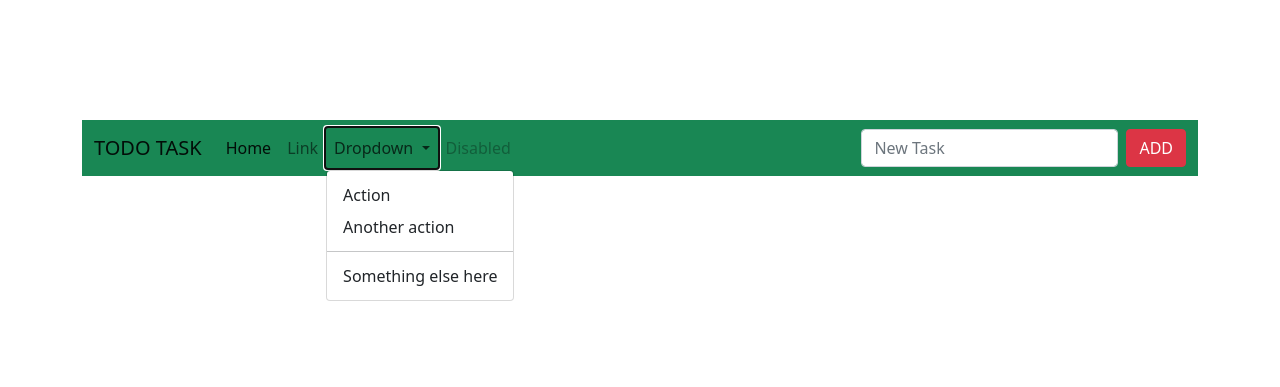
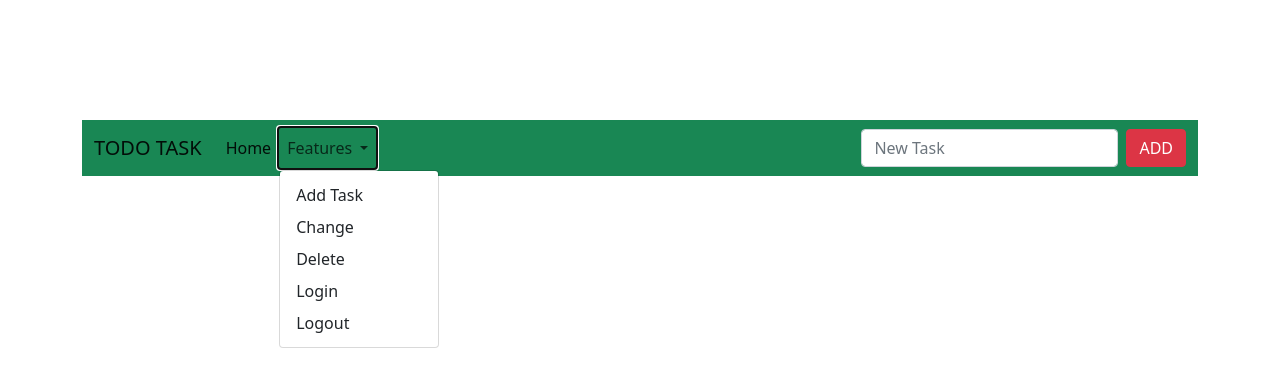
Before and after one commit to NokRattana/Woodo_app, a Django app: page / in a window 1280 px wide, after a click on "Features". Shown: the part 56-443 px from the top of the page. Run offline with Django 3.2, Linux system fonts and the light colour scheme; data that the repository does not hold is empty.

Commit message:
add Delete,Change, and Edit functions to App.

```diff
--- a/backend_todo/stuff/templates/home.html
+++ b/backend_todo/stuff/templates/home.html
@@ -4,18 +4,7 @@
 
  {% block content%}
  <div class="container">
- {% if messages %}
-    {% for message in messages %}
-    <div class="alert alert-warning alert-dismissable" role="alert">
-      <button type="button" class="btn-close" data-bs-dismiss="alert" aria-label="Close"></button>
 
- <strong>{{message}}</strong>
-</div>
-
-
-
-    {% endfor%}
- {% endif %}
 </div><br/><br/><br/><br/>
 <!-- table -->
 <div class="container">
@@ -30,23 +19,22 @@
         <li class="nav-item">
           <a class="nav-link active" aria-current="page" href="#">Home</a>
         </li>
-        <li class="nav-item">
-          <a class="nav-link" href="#">Link</a>
-        </li>
         <li class="nav-item dropdown">
           <a class="nav-link dropdown-toggle" href="#" id="navbarDropdown" role="button" data-bs-toggle="dropdown" aria-expanded="false">
-            Dropdown
+            Features
           </a>
           <ul class="dropdown-menu" aria-labelledby="navbarDropdown">
-            <li><a class="dropdown-item" href="#">Action</a></li>
-            <li><a class="dropdown-item" href="#">Another action</a></li>
-            <li><hr class="dropdown-divider"></li>
-            <li><a class="dropdown-item" href="#">Something else here</a></li>
+            <li><a class="dropdown-item" href="#">Add Task</a></li>
+            <li><a class="dropdown-item" href="#">Change</a></li>
+            <li><a class="dropdown-item" href="#">Delete</a></li>
+            <li><a class="dropdown-item" href="#">Login</a></li>
+            <li><a class="dropdown-item" href="#">Logout</a></li>
+
           </ul>
         </li>
-        <li class="nav-item">
-          <a class="nav-link disabled" href="#" tabindex="-1" aria-disabled="true">Disabled</a>
-        </li>
+
+
+
       </ul>
       <!--Form-->
       <form class="d-flex" method="POST">
@@ -59,27 +47,39 @@
 </nav>
 
 
+ <div class="container">
+                    {% if messages %}
+                        {% for message in messages %}
+                            <div class="alert alert-warning alert-dismissable" role="alert">
+                                <button type="button" class="btn-close" data-bs-dismiss="alert" aria-label="Close"></button>
+                                <strong>{{message}}</strong>
+                            </div>
 
+
+
+                        {% endfor%}
+                    {% endif %}
+                </div>
                         {% if all_title %}
+
                         <table class="table table-success table-striped table-borderless table-responsive">
                             {% for task in all_title %}
-        {% if task.done%}
-        <tr>
-        <td  class="text-decoration-line-through">{{task.title}}</td>
+                                {% if task.done %}
 
 
-      <td><button type="button" class="btn btn-outline-warning btn-sm">{{task.done}}</a></button> </td>
-      <td><button type="button" class="btn btn-outline-success btn-sm"> <a href="{% url 'delete' task.id %}">Delete</a></button></td>
+
+                                <tr class="table table-success">
+                                    <td class="text-decoration-line-through"> <a href="{% url 'edit' task.id %}">{{task.title}}</a></td>
+                                        <td><a button type="button" class="btn btn-outline-success btn-sm" href="{% url 'uncross' task.id %}">Done!</a></button></td>
+
+                                    <td><a button type="button" class="btn btn-outline-success btn-sm" href="{% url 'delete' task.id %}">Delete</a></button></td>
                                 </tr>
                         {% else %}
                                 <tr>
+                                    <td><strong><a href="{% url 'edit' task.id %}">{{task.title}}</a></strong></td>
+                                    <td><a button type="button" class="btn btn-warning btn-sm" href="{% url 'cross_off' task.id %}">Cross</a></button></td>
 
-      <td><strong>{{task.title}}</strong></td>
-
-
-      <td><button type="button" class="btn btn-warning btn-sm">{{task.done}}</a></button> </td>
-      <td><button type="button" class="btn btn-success btn-sm"><a herf="{% url 'delete' task.id %}">Delete</a></button></td>
-
+                                    <td><a button type="button" class="btn btn-success btn-sm" href="{% url 'delete' task.id %}">Delete</a></td>
                                   </tr>
                         {% endif %}
 
@@ -87,8 +87,8 @@
 
                         {% endfor %}
                     </table>
+
                     {% endif %}
-
 
 
 
@@ -102,6 +102,3 @@
 </div>
 
 {% endblock %}
-
-<button type="button" class="btn btn-primary btn-sm">Small button</button>
-<button type="button" class="btn btn-secondary btn-sm">Small button</button>
--- a/backend_todo/stuff/urls.py
+++ b/backend_todo/stuff/urls.py
@@ -7,7 +7,10 @@ router.register('task', views.TaskView)
 
 urlpatterns = [
     path('', views.home, name='home'),
-    path('delete/<task_id>/', views.delete, name='delete'),
+    path('delete/<task_id>', views.delete, name='delete'),
+    path('cross_off/<task_id>', views.cross_off, name='cross_off'),
+    path('uncross/<task_id>', views.uncross, name='uncross'),
+    path('edit/<task_id>', views.edit, name='edit'),
 
 
     path('task/', include(router.urls)),
--- a/backend_todo/stuff/views.py
+++ b/backend_todo/stuff/views.py
@@ -18,10 +18,10 @@ def home(request):
             messages.success(request, ('New Task has been Added successfully!'))
             return render(request, 'home.html', {'all_title': all_title})
 
-
     else:
         all_title = Task.objects.all
         return render(request, 'home.html', {'all_title': all_title})
+
 
 
 def delete(request, task_id):
@@ -30,30 +30,36 @@ def delete(request, task_id):
     messages.success(request, ('Task has been deleted successfully!'))
     return redirect ('home')
 
+def cross_off(request, task_id):
+    title = Task.objects.get(pk=task_id)
+    title.done = True
+    title.save()
+    return redirect ('home')
+
+def uncross(request, task_id):
+    title = Task.objects.get(pk=task_id)
+    title.done = False
+    title.save()
+    return redirect ('home')
+
+def edit(request, task_id):
+    if request.method == 'POST':
+        title = Task.objects.get(pk=task_id)
+        form = TaskForm(request.POST or None, instance=title)
+
+        if form.is_valid():
+            form.save()
+            messages.success(request, ('New Task has been Edit successfully!'))
+            return redirect('home')
+
+    else:
+        title = Task.objects.get(pk=task_id)
+        return render(request, 'edit.html', {'title': title})
 
 
 
 
 
-
-
-
-
-
-
-def edit(request, task_id):
-    if request.method == 'POST':
-        form = TaskForm(request.POST or None)
-
-        if form-is_valid():
-            form.savr()
-            all_titles = Task.objects.all
-            messages.success(request, ('Task has been edit'))
-            return render(request, 'edit.html', {'all_titles' : all_titles})
-
-        else:
-            all_titles = Task.objects.all
-            return render(request, 'edit.html', {'all_titles': all_titles})
 
 
 
```
Also changed, not shown: backend_todo/stuff/templates/edit.html (+13 -1 lines). Lines whose indentation alone changed are shown as unchanged.
